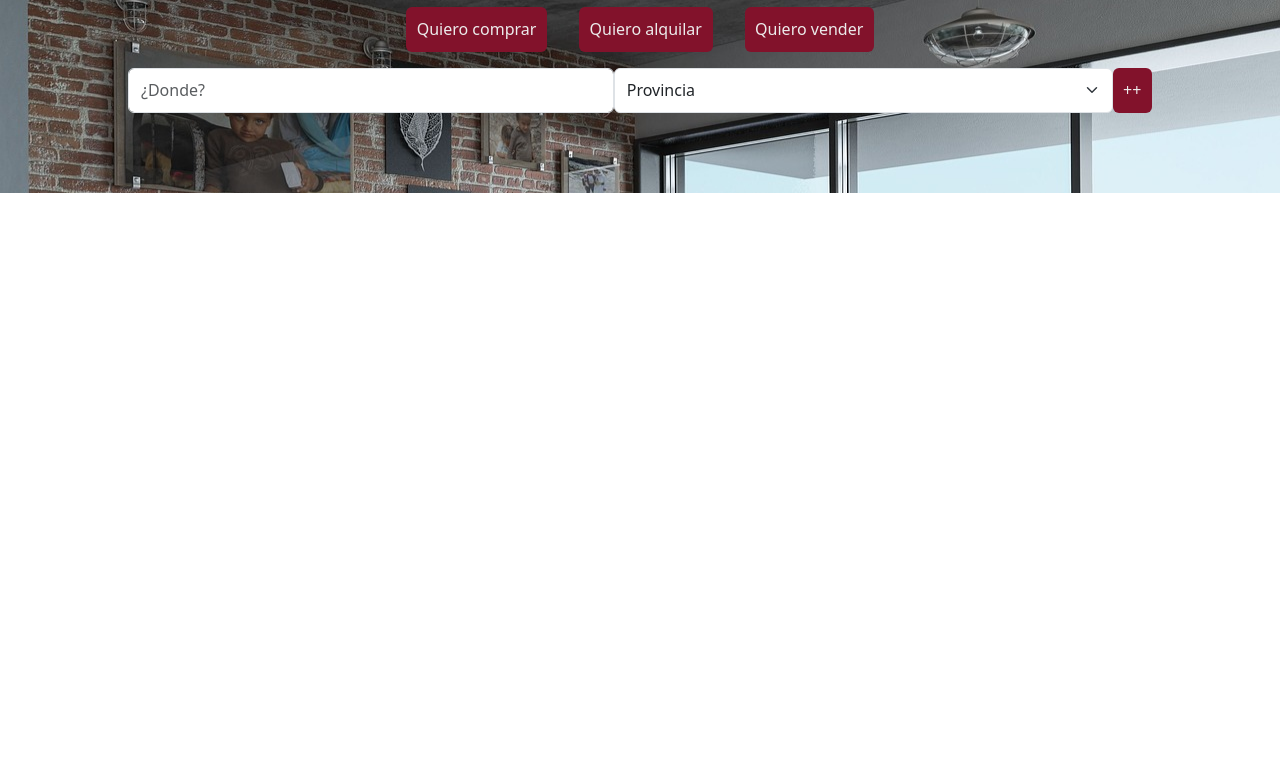
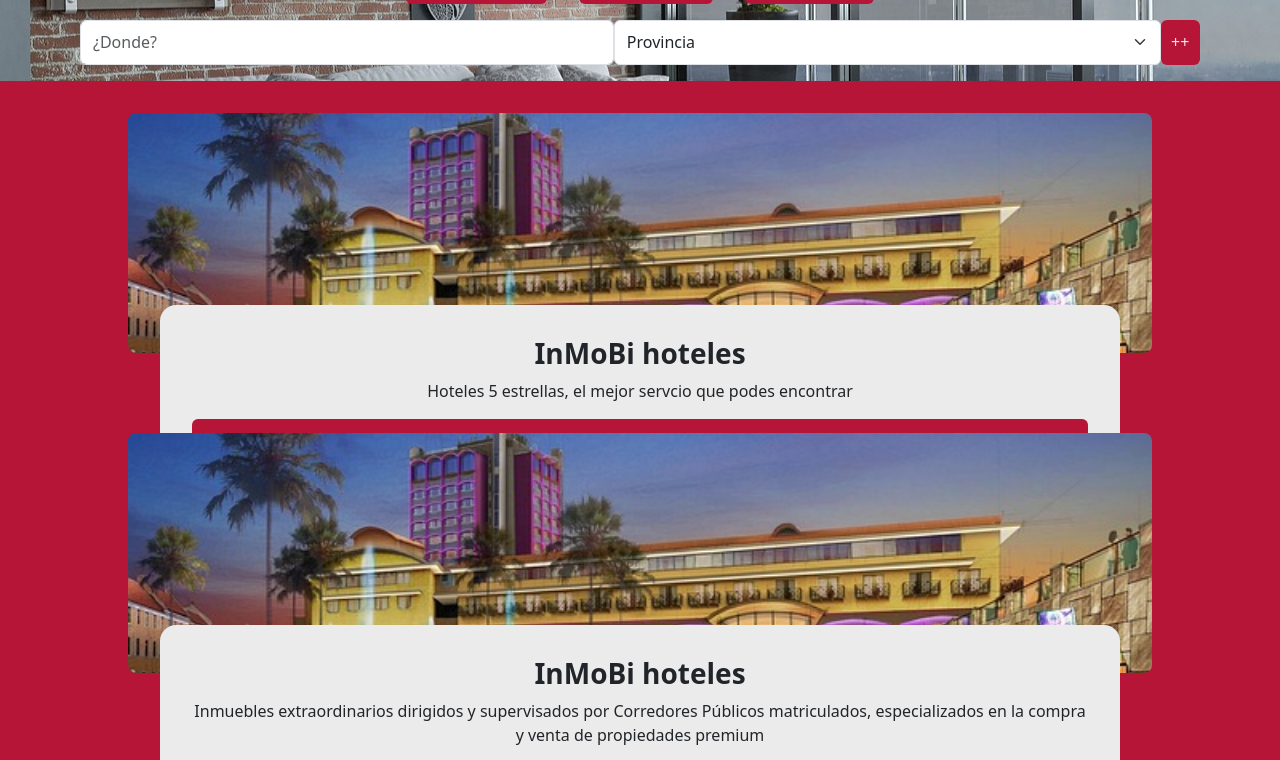
Before and after one commit to Matuglz/Proyecto-InMoBi, a plain HTML site: page index.html in a window 1280 px wide. Shown: the part 195-955 px from the top of the page. Before the commit the page ends 800 px from the top, so only its background shows below. Drawn offline with nearby package versions, Linux system fonts and the light colour scheme.

Commit message:
primeros divs

```diff
--- a/css/styles.css
+++ b/css/styles.css
@@ -2,6 +2,9 @@
     --main-color: #b61538;
     --secundary-color: #82122b;
     --white: rgb(236, 235, 235);
+}
+body{
+    background-color: var(--main-color);
 }
 
 .navegacion {
@@ -44,8 +47,11 @@ h1 {
 }
 
 /*Contenedor principal*/
-.container-fluid2 {
+.contenedor-principal {
     background-image: url(../img/img-principal.jpg);
+    background-position: center;
+    background-size: cover;
+    background-repeat: no-repeat;
     display: flex;
     padding: 1rem;
     justify-content: center;
@@ -68,7 +74,8 @@ h2 {
 .boton-principal {
     color: var(--white);
     padding: 0.6rem;
-    background-color: var(--secundary-color);
+    background-color: var(--main-color);
+    box-shadow: rgba(189, 93, 93, 0.75);
 }
 
 .div-formularios {
@@ -78,14 +85,56 @@ h2 {
 
 @media (min-width:992px) {
     .container-fluid2 {
-        padding: 4rem;
+        padding: 6rem;
     }
+
     .div-formularios {
         padding-left: 4rem;
         padding-right: 4rem;
     }
+
     .div-botones {
         gap: 2rem;
     }
 
 }
+
+/*Articulos*/
+/*    box-shadow: -115px -3px 3px 25px rgba(189,93,93,0.75);*/
+.contenedor-articulos {
+    display: flex;
+    flex-direction: column;
+    align-items: center;
+    gap:3rem;
+
+}
+
+.bg-image {
+    background-image: url(../img/articulo-hotel.jpg);
+    height: 15rem;
+    background-position: center;
+    background-size: cover;
+    background-repeat: no-repeat;
+    border-radius: .5rem;
+}
+
+.articulo {
+    margin-top: 2rem;
+    width: 80vw;
+    height:30vh;
+}
+
+.texto-articulo{
+    background-color: var(--white);
+    border-radius: 1rem;
+    margin: 2rem;
+    margin-top: -3rem;
+    padding: 2rem;
+    display: flex;
+    text-align: center;
+    flex-direction: column;
+}
+
+.titulo-articulo{
+    font-weight: 700;
+}
--- a/index.html
+++ b/index.html
@@ -63,7 +63,8 @@
         </div>
     </nav>
     <main>
-        <section class="container-fluid2">
+        <!--selector-->
+        <section class="contenedor-principal">
             <h2 class="titulo-secundario text-center">Mas que un hogar</h2>
             <div class="div-botones">
                 <button class="btn boton-principal"> Quiero comprar</button>
@@ -71,8 +72,7 @@
                 <button class="btn boton-principal">Quiero vender</button>
             </div>
             <div class="div-formularios">
-            <input class="form-control" type="text" placeholder="¿Donde?"
-                aria-label="default input example">
+                <input class="form-control" type="text" placeholder="¿Donde?" aria-label="default input example">
                 <select class="form-select" aria-label="Default select example">
                     <option selected>Provincia</option>
                     <option value="1">Capital Federal</option>
@@ -83,8 +83,37 @@
                 </select>
                 <button class="btn boton-principal">++</button>
             </div>
-            <section>
+        </section>
+
+        <section class="contenedor-articulos">
+            <article class="articulo">
+                <div class="bg-image">
+
+                </div>
+                <div class="texto-articulo">
+                    <h3 class="titulo-articulo">InMoBi hoteles</h3>
+                    <p>Hoteles 5 estrellas, el mejor servcio que podes encontrar
+                    </p>
+                    <button class="btn boton-principal">Conoce mas</button>
+                </div>
+            </article>
+            <article class="articulo">
+                <div class="bg-image">
+
+                </div>
+                <div class="texto-articulo">
+                    <h3 class="titulo-articulo">InMoBi hoteles</h3>
+                    <p>Inmuebles extraordinarios dirigidos y supervisados por Corredores Públicos matriculados,
+                        especializados en la compra y venta de propiedades premium
+                    </p>
+                    <button class="btn boton-principal">Conoce mas</button>
+                </div>
+            </article>
+
+
+        </section>
     </main>
+
 
     <!--Bootstrap-->
     <script src="https://cdn.jsdelivr.net/npm/bootstrap@5.3.0/dist/js/bootstrap.bundle.min.js"
```
Also changed, not shown: img/articulo-hotel.jpg (added). Lines whose indentation alone changed are shown as unchanged.
